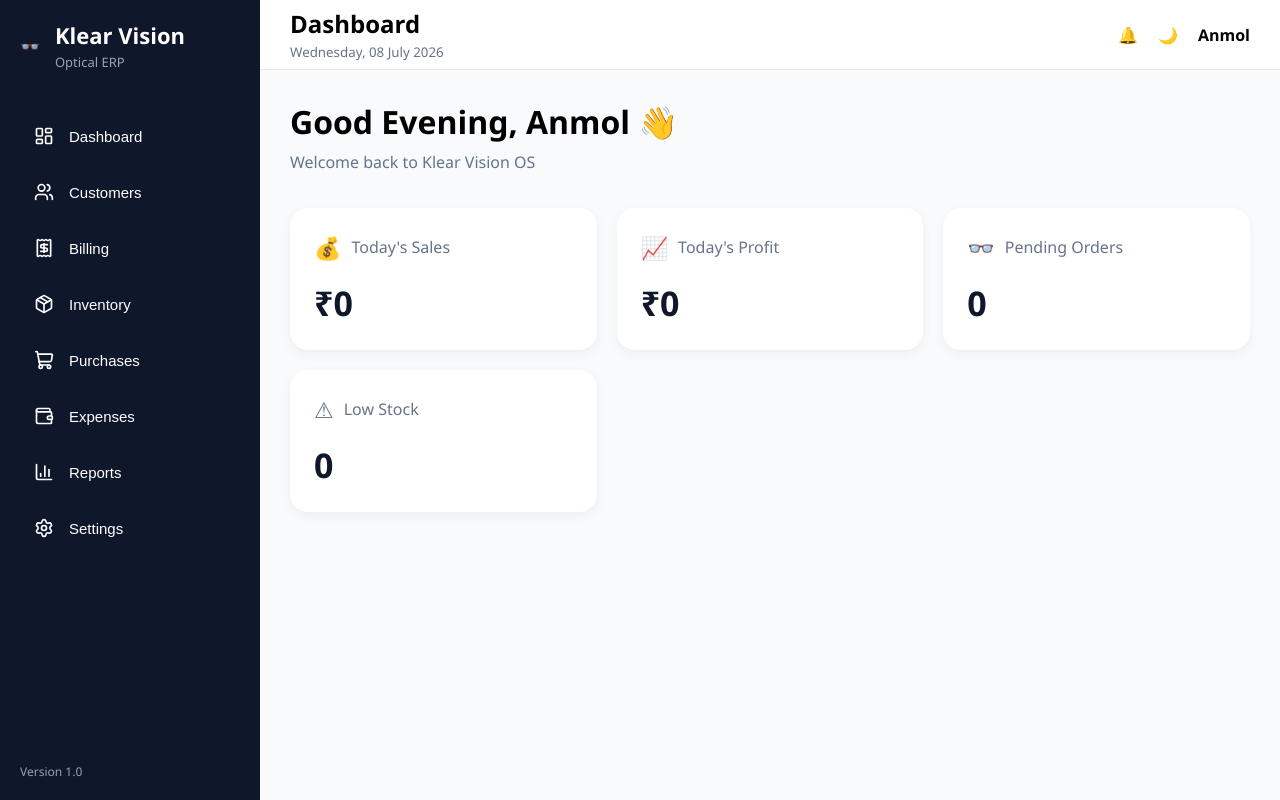
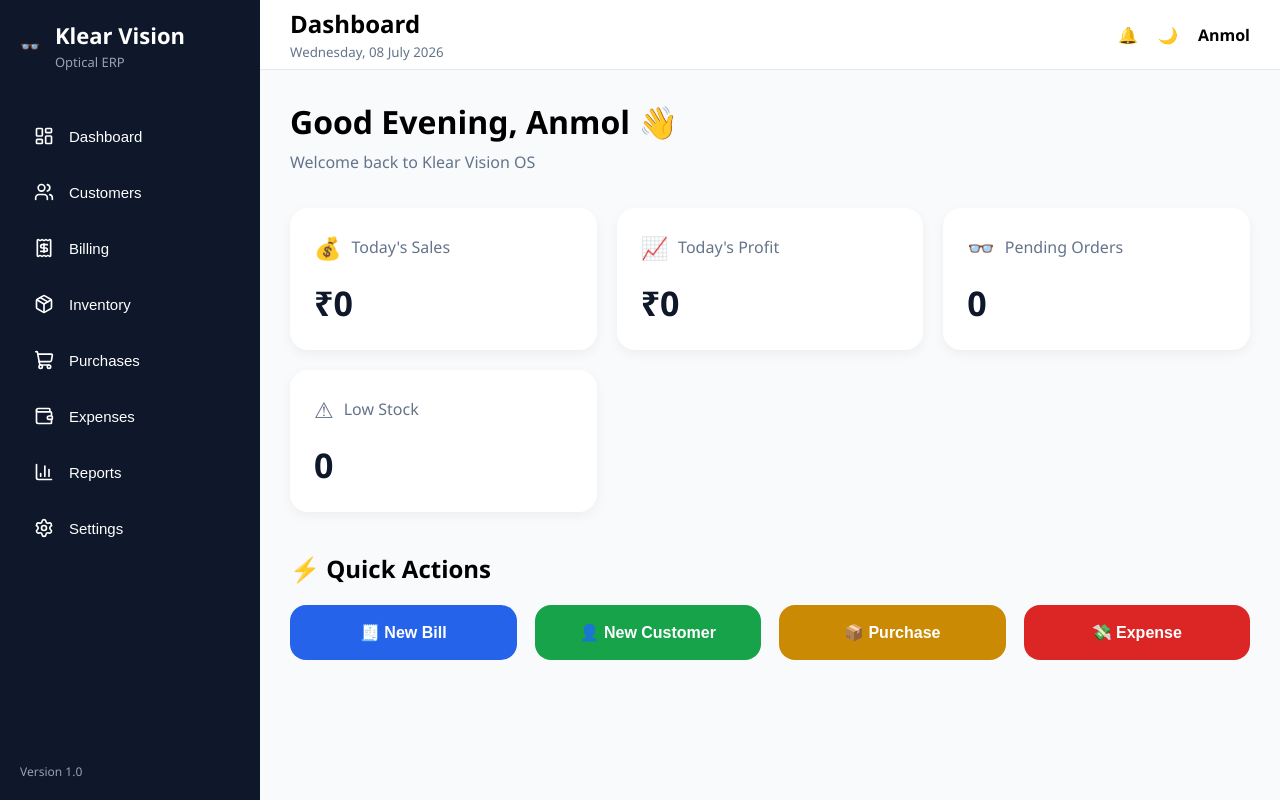
Before and after one commit to klearvision297-cloud/Klearvisionos, a React (Vite) app: page / in a window 1280 px wide. Built offline with nearby package versions, Linux system fonts and the light colour scheme.

Commit message:
feat: add dashboard statistics and quick actions

```diff
--- /dev/null
+++ b/src/components/Dashboard/QuickActions.tsx
@@ -0,0 +1,47 @@
+type ActionButtonProps = {
+  color: string;
+  title: string;
+};
+
+function ActionButton({ color, title }: ActionButtonProps) {
+  return (
+    <button
+      className="action-button"
+      style={{
+        background: color,
+      }}
+    >
+      {title}
+    </button>
+  );
+}
+
+export default function QuickActions() {
+  return (
+    <div className="quick-actions">
+      <h2>⚡ Quick Actions</h2>
+
+      <div className="actions-grid">
+        <ActionButton
+          color="#2563EB"
+          title="🧾 New Bill"
+        />
+
+        <ActionButton
+          color="#16A34A"
+          title="👤 New Customer"
+        />
+
+        <ActionButton
+          color="#CA8A04"
+          title="📦 Purchase"
+        />
+
+        <ActionButton
+          color="#DC2626"
+          title="💸 Expense"
+        />
+      </div>
+    </div>
+  );
+}
--- a/src/index.css
+++ b/src/index.css
@@ -181,3 +181,29 @@
 color:#0F172A;
 
 }
+.quick-actions {
+  margin-top: 40px;
+}
+
+.actions-grid {
+  display: grid;
+  grid-template-columns: repeat(auto-fit, minmax(180px, 1fr));
+  gap: 18px;
+  margin-top: 20px;
+}
+
+.action-button {
+  border: none;
+  padding: 18px;
+  border-radius: 16px;
+  color: white;
+  font-size: 16px;
+  font-weight: 600;
+  cursor: pointer;
+  transition: all 0.25s ease;
+}
+
+.action-button:hover {
+  transform: translateY(-3px);
+  filter: brightness(1.05);
+}
--- a/src/pages/Dashboard.tsx
+++ b/src/pages/Dashboard.tsx
@@ -1,4 +1,5 @@
-import StatCard from "../components/dashboard/StatCard";
+import QuickActions from "../components/Dashboard/QuickActions";
+import StatCard from "../components/Dashboard/StatCard";
 
 export default function Dashboard() {
   return (
@@ -34,6 +35,8 @@
           icon="⚠"
         />
       </div>
+
+      <QuickActions />
     </>
   );
 }
```
Also changed, not shown: src/components/Dashboard/QuickAction.tsx (deleted).
